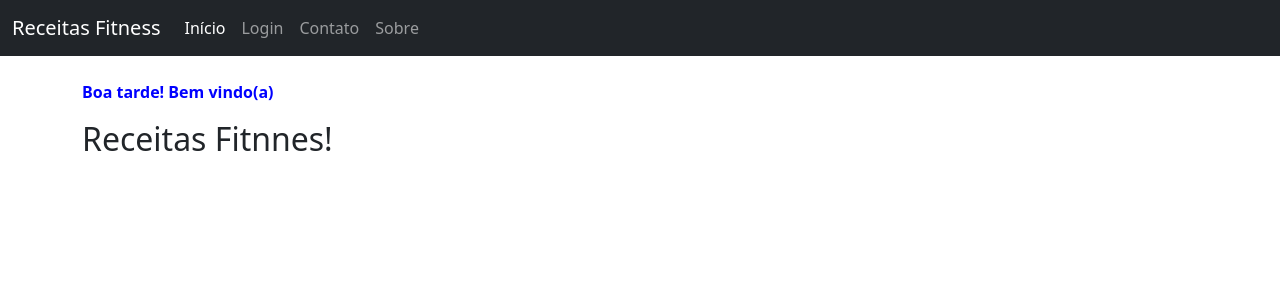
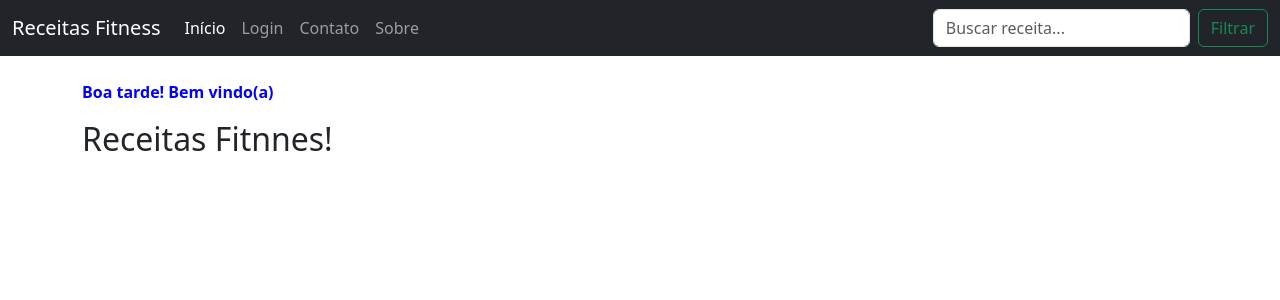
Before and after one commit to DiegoGabriel20/Trabalho-de-PHP, a PHP site: page /menu.php in a window 1280 px wide. Shown: the top 300 px of the page. Run offline with PHP 8.4, Linux system fonts and the light colour scheme.

Commit message:
teste barra de filtro

```diff
--- a/menu.php
+++ b/menu.php
@@ -8,15 +8,18 @@
 <body>
 
     <!-- Navbar Bootstrap -->
-<nav class="navbar navbar-expand-lg navbar-dark bg-dark">
+    <nav class="navbar navbar-expand-lg navbar-dark bg-dark">
     <div class="container-fluid">
         <a class="navbar-brand" href="#">Receitas Fitness</a>
+
         <button class="navbar-toggler" type="button" data-bs-toggle="collapse" data-bs-target="#navbarNav"
                 aria-controls="navbarNav" aria-expanded="false" aria-label="Alternar navegação">
             <span class="navbar-toggler-icon"></span>
         </button>
+
         <div class="collapse navbar-collapse" id="navbarNav">
-            <ul class="navbar-nav">
+            <!-- Links da navbar -->
+            <ul class="navbar-nav me-auto mb-2 mb-lg-0">
                 <li class="nav-item">
                     <a class="nav-link active" href="menu.php">Início</a>
                 </li>
@@ -30,6 +33,12 @@
                     <a class="nav-link" href="sobre.php">Sobre</a>
                 </li>
             </ul>
+
+            <!-- Formulário de filtro -->
+            <form class="d-flex" role="search" action="menu.php" method="GET">
+                <input class="form-control me-2" type="search" name="filtro" placeholder="Buscar receita..." aria-label="Buscar">
+                <button class="btn btn-outline-success" type="submit">Filtrar</button>
+            </form>
         </div>
     </div>
 </nav>
```
